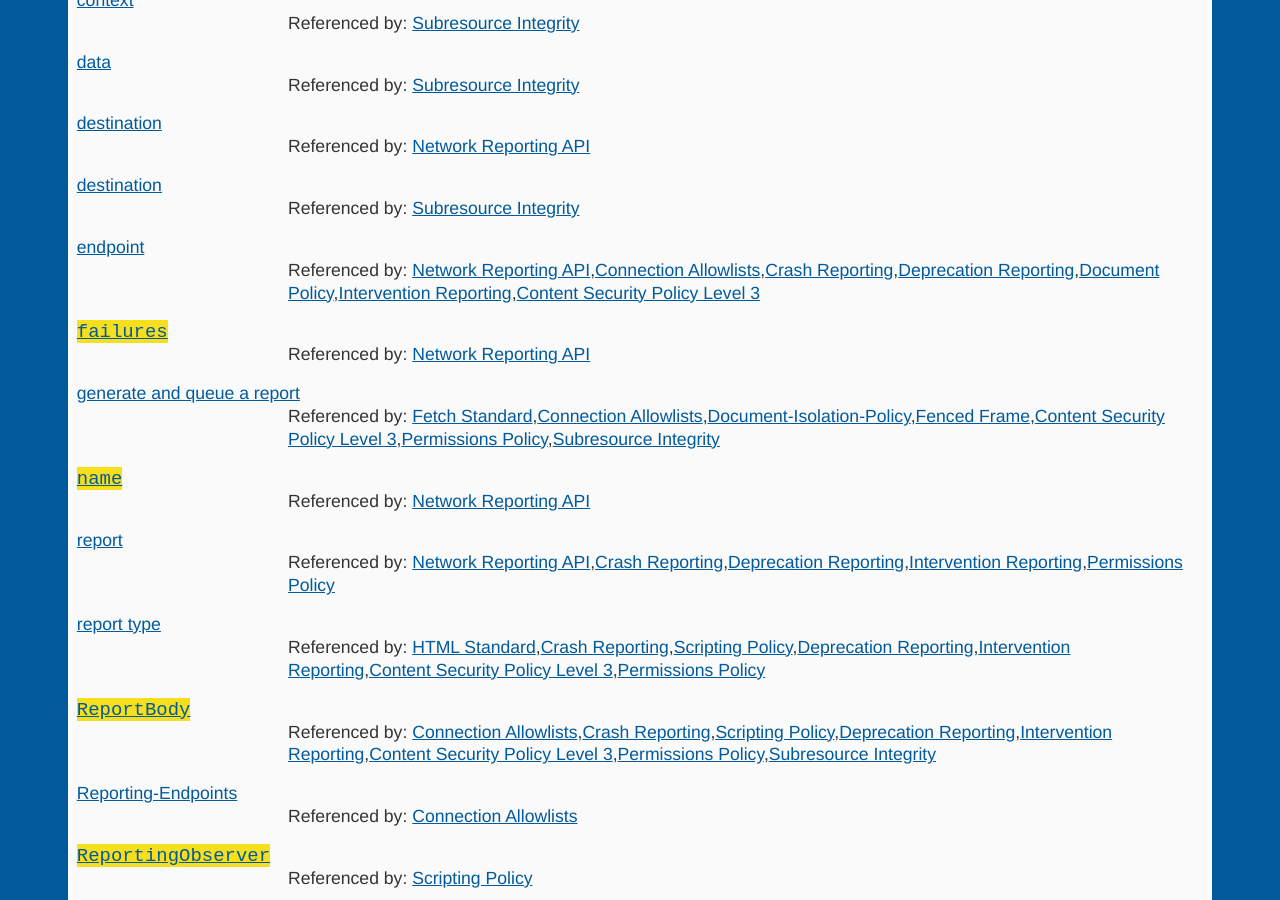
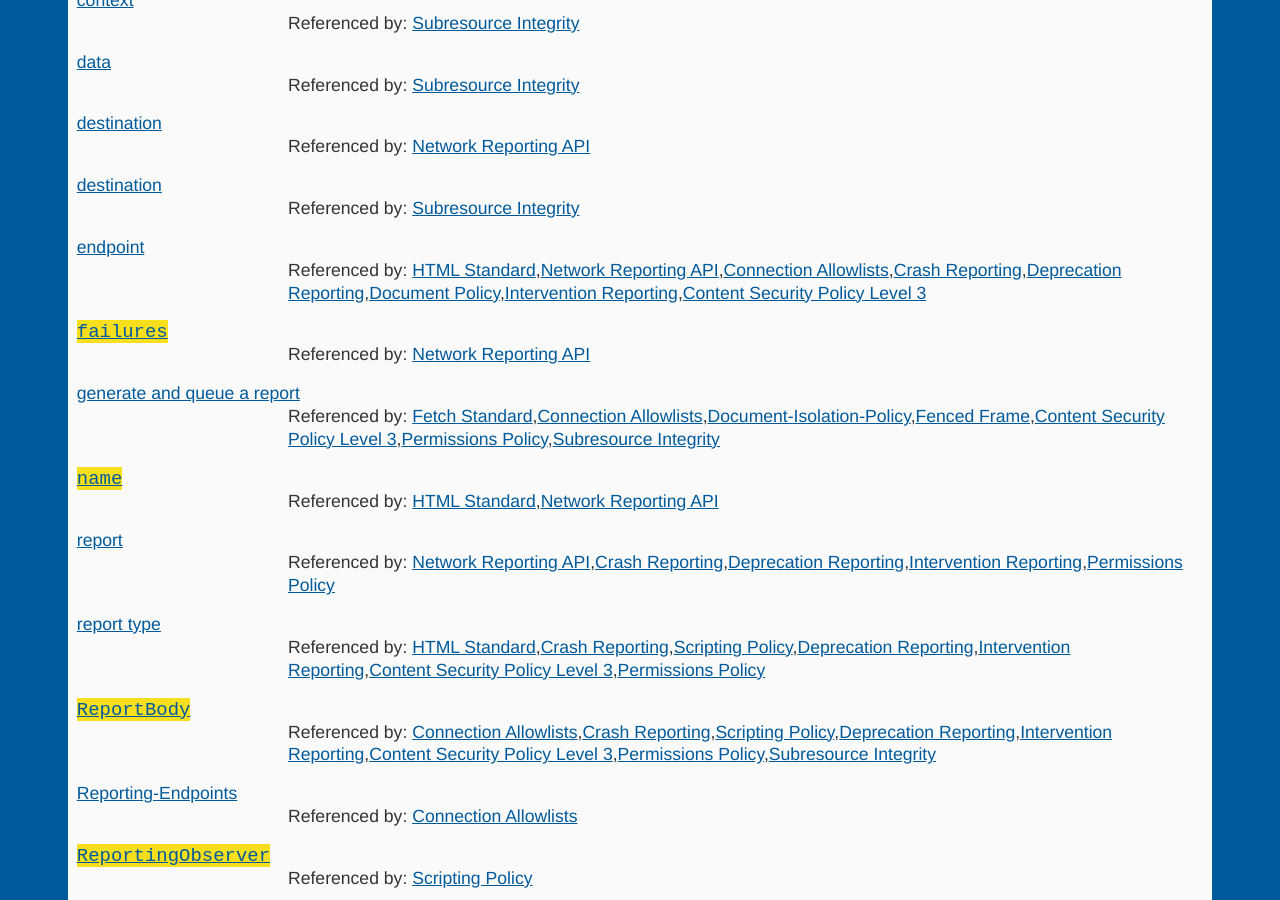
Before and after one commit to dontcallmedom/specdex, a Jekyll site: the page built from reporting-1.html, in a window 1280 px wide and 900 px high, scrolled down 357 px. Built offline with Jekyll 4.4.1, drawn with Linux system fonts in a browser that asks for light colours.

Commit message:
Automatic update

```diff
--- a/reporting-1.html
+++ b/reporting-1.html
@@ -17,13 +17,13 @@ layout: base
 <dt><a class="concept" href="https:&#x2F;&#x2F;w3c.github.io&#x2F;reporting&#x2F;#generate-and-queue-a-report-destination">destination</a></dt>
 <dd>Referenced by: <a href="https:&#x2F;&#x2F;w3c.github.io&#x2F;webappsec-subresource-integrity&#x2F;">Subresource Integrity</a></dd>
 <dt><a class="concept" href="https:&#x2F;&#x2F;w3c.github.io&#x2F;reporting&#x2F;#endpoint">endpoint</a></dt>
-<dd>Referenced by: <a href="https:&#x2F;&#x2F;w3c.github.io&#x2F;reporting&#x2F;network-reporting.html">Network Reporting API</a>,<a href="https:&#x2F;&#x2F;wicg.github.io&#x2F;connection-allowlists&#x2F;">Connection Allowlists</a>,<a href="https:&#x2F;&#x2F;wicg.github.io&#x2F;crash-reporting&#x2F;">Crash Reporting</a>,<a href="https:&#x2F;&#x2F;wicg.github.io&#x2F;deprecation-reporting&#x2F;">Deprecation Reporting</a>,<a href="https:&#x2F;&#x2F;wicg.github.io&#x2F;document-policy&#x2F;">Document Policy</a>,<a href="https:&#x2F;&#x2F;wicg.github.io&#x2F;intervention-reporting&#x2F;">Intervention Reporting</a>,<a href="https:&#x2F;&#x2F;w3c.github.io&#x2F;webappsec-csp&#x2F;">Content Security Policy Level 3</a></dd>
+<dd>Referenced by: <a href="https:&#x2F;&#x2F;html.spec.whatwg.org&#x2F;multipage&#x2F;">HTML Standard</a>,<a href="https:&#x2F;&#x2F;w3c.github.io&#x2F;reporting&#x2F;network-reporting.html">Network Reporting API</a>,<a href="https:&#x2F;&#x2F;wicg.github.io&#x2F;connection-allowlists&#x2F;">Connection Allowlists</a>,<a href="https:&#x2F;&#x2F;wicg.github.io&#x2F;crash-reporting&#x2F;">Crash Reporting</a>,<a href="https:&#x2F;&#x2F;wicg.github.io&#x2F;deprecation-reporting&#x2F;">Deprecation Reporting</a>,<a href="https:&#x2F;&#x2F;wicg.github.io&#x2F;document-policy&#x2F;">Document Policy</a>,<a href="https:&#x2F;&#x2F;wicg.github.io&#x2F;intervention-reporting&#x2F;">Intervention Reporting</a>,<a href="https:&#x2F;&#x2F;w3c.github.io&#x2F;webappsec-csp&#x2F;">Content Security Policy Level 3</a></dd>
 <dt><a class="webidl" href="https:&#x2F;&#x2F;w3c.github.io&#x2F;reporting&#x2F;#dom-endpoint-failures"><code>failures</code></a></dt>
 <dd>Referenced by: <a href="https:&#x2F;&#x2F;w3c.github.io&#x2F;reporting&#x2F;network-reporting.html">Network Reporting API</a></dd>
 <dt><a class="concept" href="https:&#x2F;&#x2F;w3c.github.io&#x2F;reporting&#x2F;#generate-and-queue-a-report">generate and queue a report</a></dt>
 <dd>Referenced by: <a href="https:&#x2F;&#x2F;fetch.spec.whatwg.org&#x2F;">Fetch Standard</a>,<a href="https:&#x2F;&#x2F;wicg.github.io&#x2F;connection-allowlists&#x2F;">Connection Allowlists</a>,<a href="https:&#x2F;&#x2F;wicg.github.io&#x2F;document-isolation-policy&#x2F;">Document-Isolation-Policy</a>,<a href="https:&#x2F;&#x2F;wicg.github.io&#x2F;fenced-frame&#x2F;">Fenced Frame</a>,<a href="https:&#x2F;&#x2F;w3c.github.io&#x2F;webappsec-csp&#x2F;">Content Security Policy Level 3</a>,<a href="https:&#x2F;&#x2F;w3c.github.io&#x2F;webappsec-permissions-policy&#x2F;">Permissions Policy</a>,<a href="https:&#x2F;&#x2F;w3c.github.io&#x2F;webappsec-subresource-integrity&#x2F;">Subresource Integrity</a></dd>
 <dt><a class="webidl" href="https:&#x2F;&#x2F;w3c.github.io&#x2F;reporting&#x2F;#dom-endpoint-name"><code>name</code></a></dt>
-<dd>Referenced by: <a href="https:&#x2F;&#x2F;w3c.github.io&#x2F;reporting&#x2F;network-reporting.html">Network Reporting API</a></dd>
+<dd>Referenced by: <a href="https:&#x2F;&#x2F;html.spec.whatwg.org&#x2F;multipage&#x2F;">HTML Standard</a>,<a href="https:&#x2F;&#x2F;w3c.github.io&#x2F;reporting&#x2F;network-reporting.html">Network Reporting API</a></dd>
 <dt><a class="concept" href="https:&#x2F;&#x2F;w3c.github.io&#x2F;reporting&#x2F;#report">report</a></dt>
 <dd>Referenced by: <a href="https:&#x2F;&#x2F;w3c.github.io&#x2F;reporting&#x2F;network-reporting.html">Network Reporting API</a>,<a href="https:&#x2F;&#x2F;wicg.github.io&#x2F;crash-reporting&#x2F;">Crash Reporting</a>,<a href="https:&#x2F;&#x2F;wicg.github.io&#x2F;deprecation-reporting&#x2F;">Deprecation Reporting</a>,<a href="https:&#x2F;&#x2F;wicg.github.io&#x2F;intervention-reporting&#x2F;">Intervention Reporting</a>,<a href="https:&#x2F;&#x2F;w3c.github.io&#x2F;webappsec-permissions-policy&#x2F;">Permissions Policy</a></dd>
 <dt><a class="concept" href="https:&#x2F;&#x2F;w3c.github.io&#x2F;reporting&#x2F;#report-type">report type</a></dt>
```
